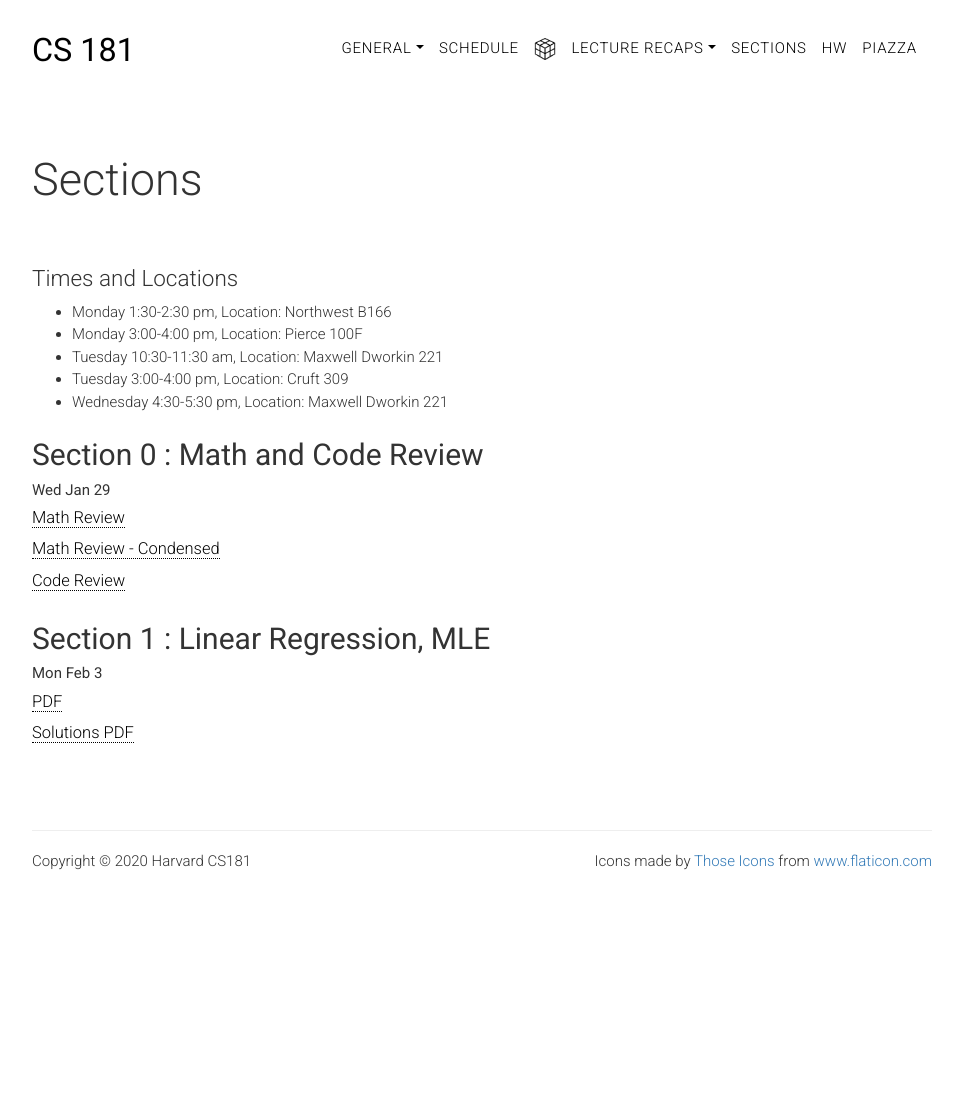
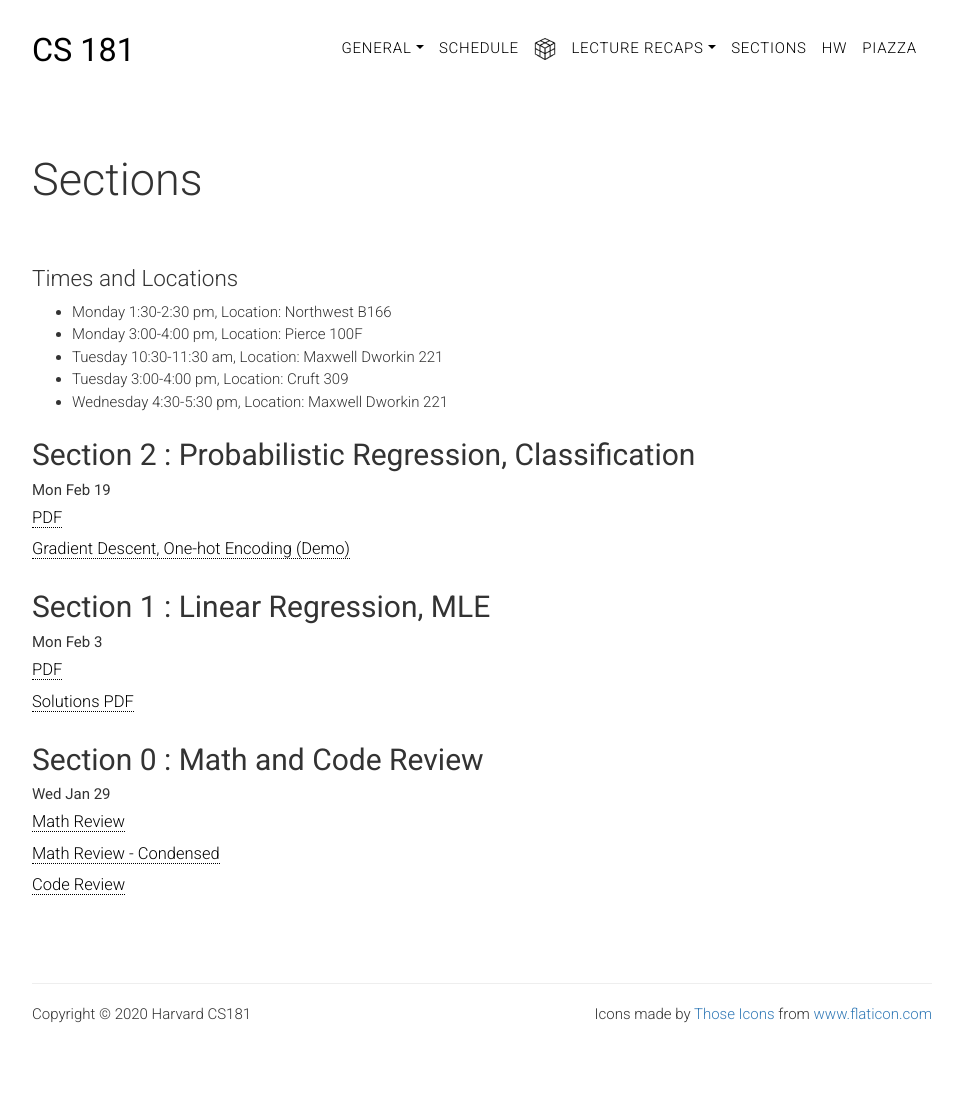
Before and after one commit to harvard-ml-courses/cs181-web-2020, a Jekyll site: the page built from sections.html, in a window 1280 px wide. Shown: the whole page, without its empty margins (158-1120 px from the left). Built offline with Jekyll 4.4.1, drawn with Linux system fonts in a browser that asks for light colours; before the commit the page ends 948 px from its top, so only the background shows below that.

Commit message:
section 2 added, links added to schedule

```diff
--- a/_data/all.yaml
+++ b/_data/all.yaml
@@ -117,7 +117,7 @@
     hw:
     type: 'sec'
   - topic: #Feb 4
-    subtopic: Prob. Regression
+    subtopic: <a href="/cs181-web/recap3">Prob. Regression</a>
     section:
     readings: 2.6.2, 2.6.3
     hw:
@@ -134,7 +134,7 @@
     type: 'hw'
   - topic: # section 2
     subtopic:
-    section: 2. Prob. Regression, Classification
+    section: <a href="/cs181-web/sections#sec2">2. Prob. Regression, Classification</a>
     readings:
     hw:
     type: 'sec'
@@ -143,7 +143,7 @@
     section:
     readings: 3.6
     demos:
-    hw: HW2 (Classification) released
+    hw: <a href="/cs181-web/homework#hw2">HW2 (Classification)</a> released
   - topic: Model Selection
     subtopic: Model Selection - Frequentist
     section:
--- a/sections.html
+++ b/sections.html
@@ -14,6 +14,20 @@
         <li>Tuesday 3:00-4:00 pm, Location: Cruft 309</li>
         <li>Wednesday 4:30-5:30 pm, Location: Maxwell Dworkin 221</li>
       </ul>
+        <h2 class="title" id="sec2">Section 2 : Probabilistic Regression, Classification</h2>
+        <p class="head-subtitle">Mon Feb 19</p>
+        <ul class="lists">
+            <li><a href="sections/sec2.pdf" target="_blank">PDF</a></li>
+            <li><a href="sections/https://colab.research.google.com/drive/1AJRaGeqgTosVNWjinYPahB1RHGAOwIh-" target="_blank">Gradient Descent, One-hot Encoding (Demo)</a></li>
+        </ul>
+
+        <h2 class="title" id="sec1">Section 1 : Linear Regression, MLE</h2>
+        <p class="head-subtitle">Mon Feb 3</p>
+        <ul class="lists">
+            <li><a href="sections/sec1.pdf" target="_blank">PDF</a></li>
+            <li><a href="sections/sec1-soln.pdf" target="_blank">Solutions PDF</a></li>
+        </ul>
+
         <h2 class="title" id="sec0">Section 0 : Math and Code Review</h2>
         <p class="head-subtitle">Wed Jan 29</p>
         <ul class="lists">
@@ -23,11 +37,5 @@
                 Code Review</a></li>
         </ul>
 
-        <h2 class="title" id="sec1">Section 1 : Linear Regression, MLE</h2>
-        <p class="head-subtitle">Mon Feb 3</p>
-        <ul class="lists">
-            <li><a href="sections/sec1.pdf" target="_blank">PDF</a></li>
-            <li><a href="sections/sec1-soln.pdf" target="_blank">Solutions PDF</a></li>
-        </ul>
     </div>
 </section>
```
Also changed, not shown: 1 other file.
